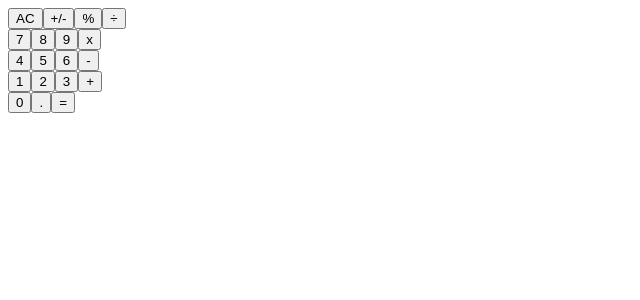
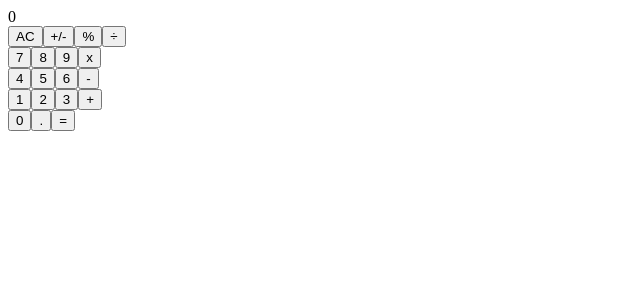
Before and after one commit to jcy2704/calculator, a React (Create React App) app: page / in a window 1280 px wide. Shown: the top 300 px of the page, without its empty margins (0-640 px from the left). Built offline with nearby package versions, Linux system fonts and the light colour scheme.

Commit message:
Add 0 on start

```diff
--- a/src/components/Display.js
+++ b/src/components/Display.js
@@ -1,12 +1,25 @@
+/* eslint-disable no-nested-ternary */
 /* eslint-disable react/jsx-one-expression-per-line */
 import React from 'react';
 import PropTypes from 'prop-types';
 
 const Display = ({ result }) => {
   const { total, next, operation } = result;
+  let nextD;
+  if (total == null) {
+    if (next == null) {
+      nextD = '0';
+    } else {
+      nextD = next;
+    }
+  } else if (next == null) {
+    nextD = '';
+  } else {
+    nextD = next;
+  }
   const display = `${total == null ? '' : total}
     ${operation == null ? '' : operation}
-    ${next == null ? '' : next}`;
+    ${nextD}`;
   return (
     <div className="Display">{display}</div>
   );
--- a/src/logic/calculate.js
+++ b/src/logic/calculate.js
@@ -6,6 +6,11 @@ const calculate = ({
   total, next, operation,
 }, buttonName) => {
   let result;
+
+  if (total === 'Math Error') {
+    result = { total: null, next, operation };
+    return result;
+  }
 
   if (buttonName in ['1', '2', '3', '4', '5', '6', '7', '8', '9', '0']) {
     result = { total, next: next == null ? buttonName : next + buttonName, operation };
@@ -37,7 +42,7 @@ const calculate = ({
     return result;
   }
 
-  if (total !== null && next === null && operation && buttonName !== '=') {
+  if (total !== null && next === null && operation && buttonName !== '=' && buttonName !== '+/-') {
     result = { total, next, operation: buttonName };
     return result;
   }
```
